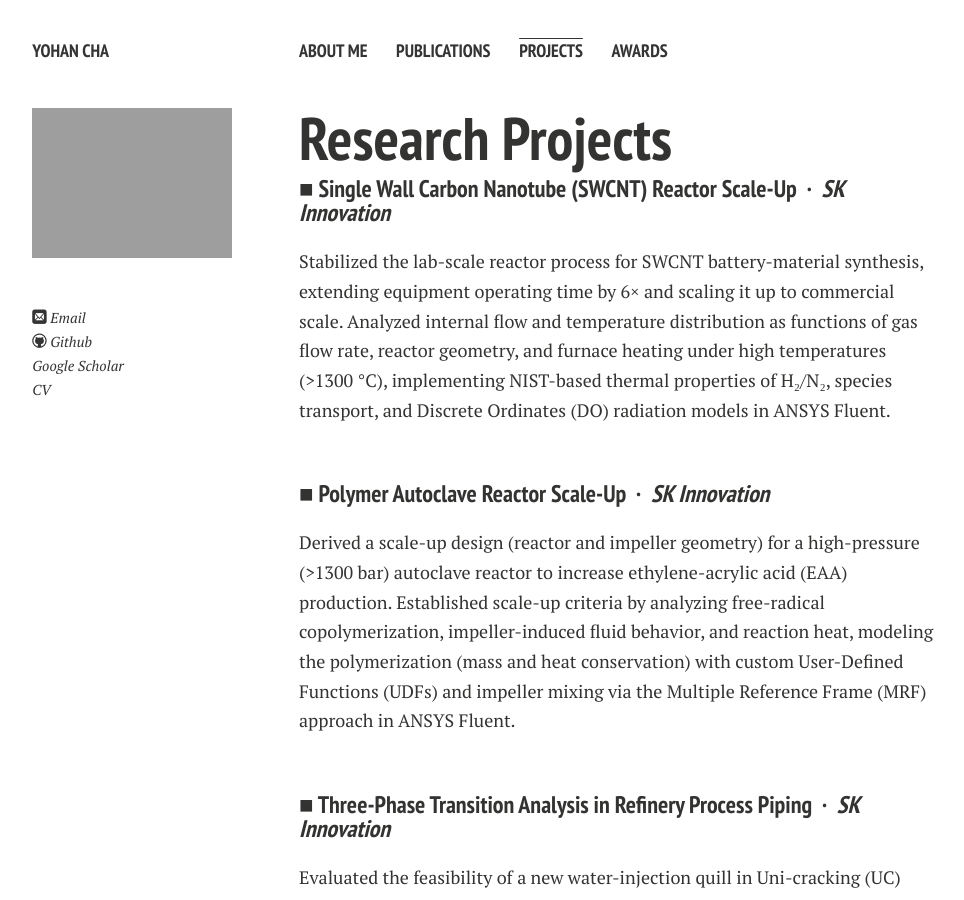
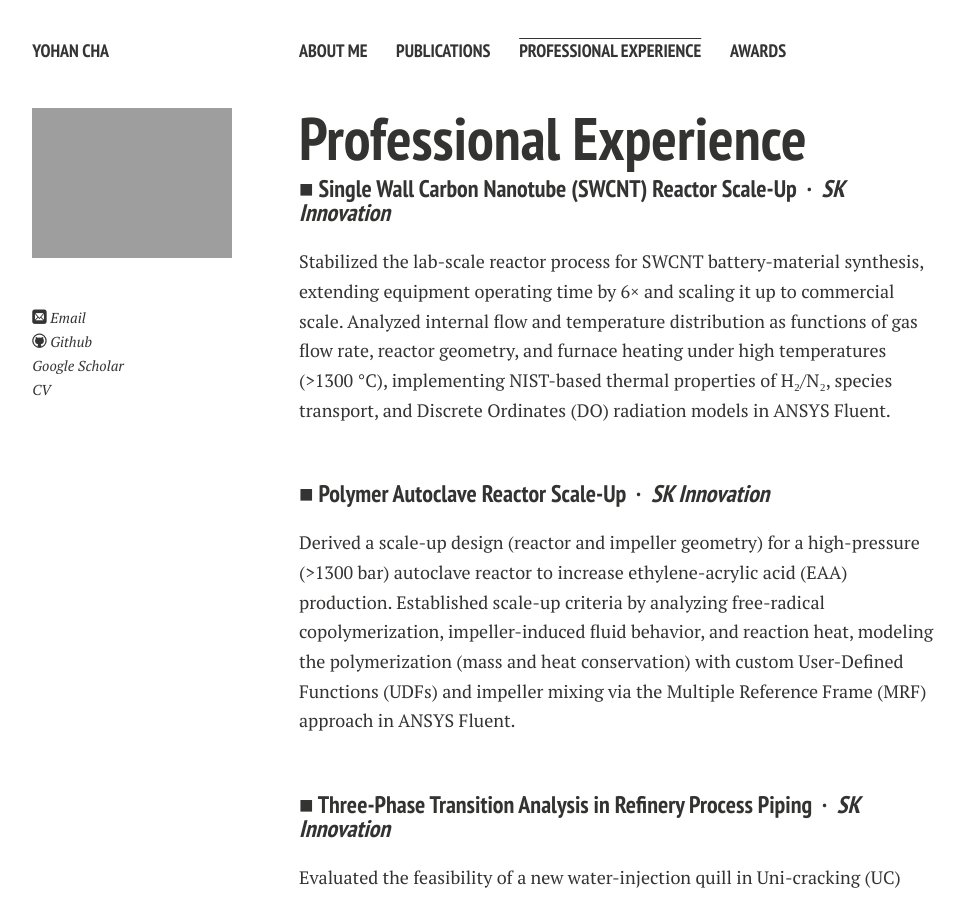
Before and after one commit to powerfulsmooth/powerfulsmooth.github.io, a Jekyll site: the page built from projects.md, in a window 1280 px wide and 900 px high. Shown: the whole window, without its empty margins (21-985 px from the left). Built offline with Jekyll 4.4.1, drawn with Linux system fonts in a browser that asks for light colours; nearby versions of some CDN libraries; comment, search, counter and statistics services are not loaded; a style sheet for code colours, icons or effects is not loaded.

Commit message:
Add files via upload

```diff
--- a/_config.yml
+++ b/_config.yml
@@ -18,7 +18,7 @@ links:
     url: /
   - title: Publications
     url: /publications/
-  - title: Projects
+  - title: Professional Experience
     url: /projects/
   - title: Awards
     url: /awards/
--- a/projects.md
+++ b/projects.md
@@ -1,10 +1,10 @@
 ---
 layout: page
 permalink: /projects/index.html
-title: Projects
+title: Professional Experience
 ---
 
-# Research Projects
+# Professional Experience
 
 #### ■ Single Wall Carbon Nanotube (SWCNT) Reactor Scale-Up &nbsp;·&nbsp; *SK Innovation*
 
```
